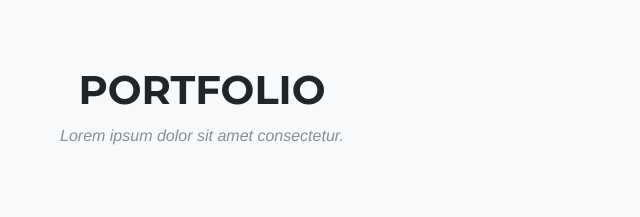
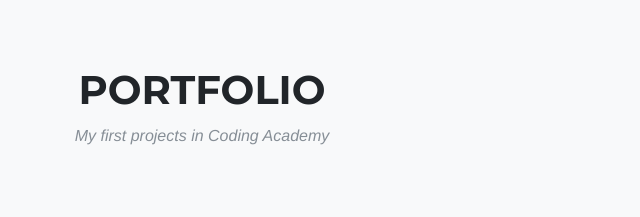
Before and after one commit to RoyBenAviv/ca-gallery-master, a plain HTML site: page index.html in a window 1280 px wide. Shown: the part 1360-1577 px from the top of the page, 438-1078 px from the left. Drawn offline with Linux system fonts and the light colour scheme; a web font is replaced by a local one.

Commit message:
changed protfolio sub title

```diff
--- a/index.html
+++ b/index.html
@@ -143,7 +143,7 @@
       <div class="row">
         <div class="col-lg-12 text-center">
           <h2 class="section-heading">Portfolio</h2>
-          <h3 class="section-subheading text-muted">Lorem ipsum dolor sit amet consectetur.</h3>
+          <h3 class="section-subheading text-muted">My first projects in Coding Academy</h3>
         </div>
       </div>
       <div class="row proj-list">
```
